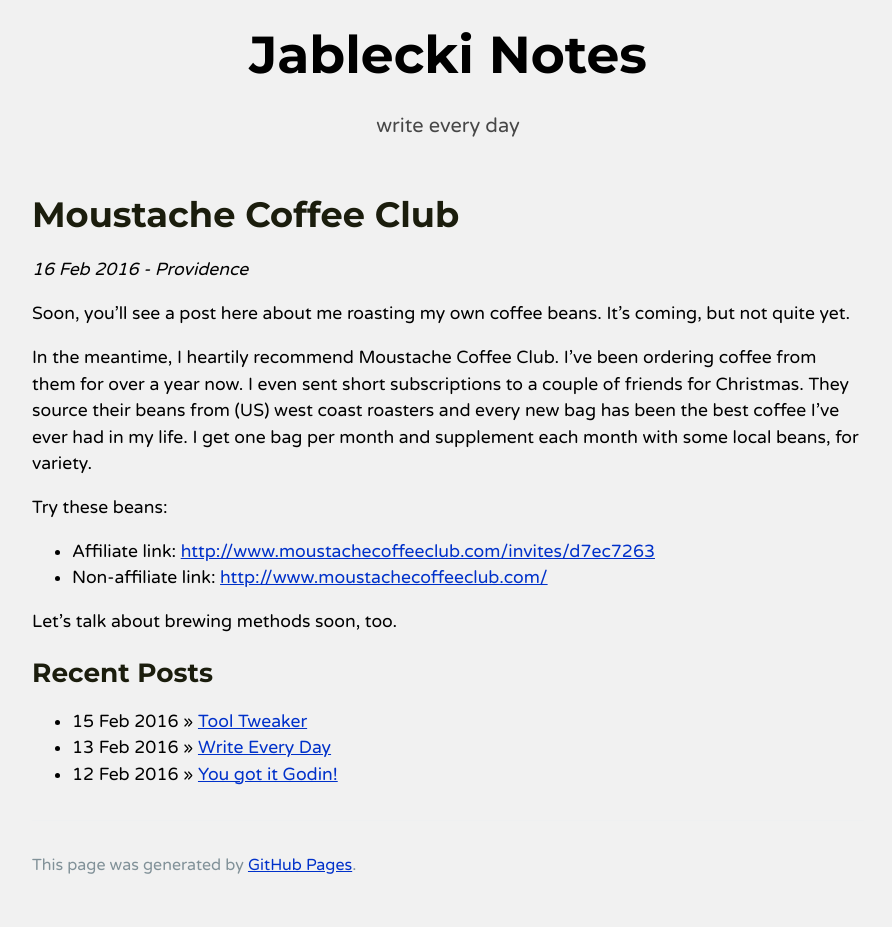
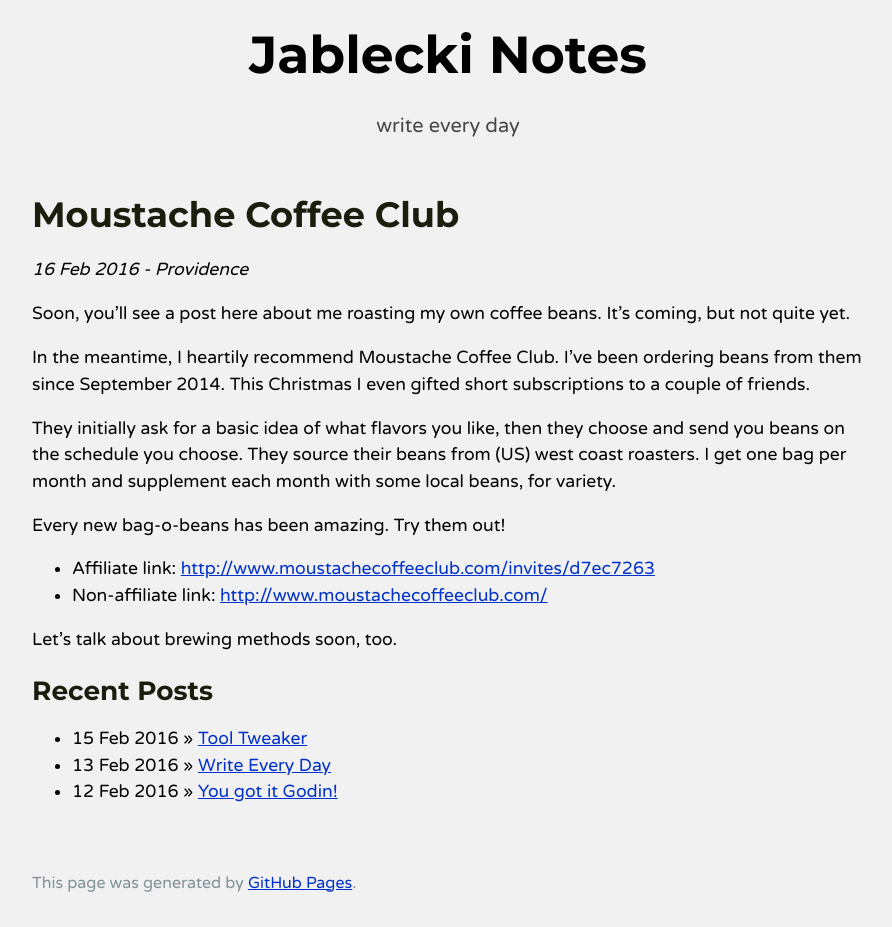
Before and after one commit to maddo/maddo.github.io, a Jekyll site: the page built from _posts/2016-02-16-moustache-coffee-club.md, in a window 1280 px wide. Shown: the whole page, without its empty margins (192-1084 px from the left). Built offline with Jekyll 4.4.1, drawn with Linux system fonts in a browser that asks for light colours.

Commit message:
Update moustache post

```diff
--- a/_posts/2016-02-16-moustache-coffee-club.md
+++ b/_posts/2016-02-16-moustache-coffee-club.md
@@ -7,9 +7,11 @@ location: Providence
 
 Soon, you'll see a post here about me roasting my own coffee beans. It's coming, but not quite yet.
 
-In the meantime, I heartily recommend Moustache Coffee Club. I've been ordering coffee from them for over a year now. I even sent short subscriptions to a couple of friends for Christmas. They source their beans from (US) west coast roasters and every new bag has been the best coffee I've ever had in my life. I get one bag per month and supplement each month with some local beans, for variety.
+In the meantime, I heartily recommend Moustache Coffee Club. I've been ordering beans from them since September 2014. This Christmas I even gifted short subscriptions to a couple of friends.
 
-Try these beans:
+They initially ask for a basic idea of what flavors you like, then they choose and send you beans on the schedule you choose. They source their beans from (US) west coast roasters. I get one bag per month and supplement each month with some local beans, for variety.
+
+Every new bag-o-beans has been amazing. Try them out!
 
 * Affiliate link: [http://www.moustachecoffeeclub.com/invites/d7ec7263]()
 * Non-affiliate link: [http://www.moustachecoffeeclub.com/]()
```
